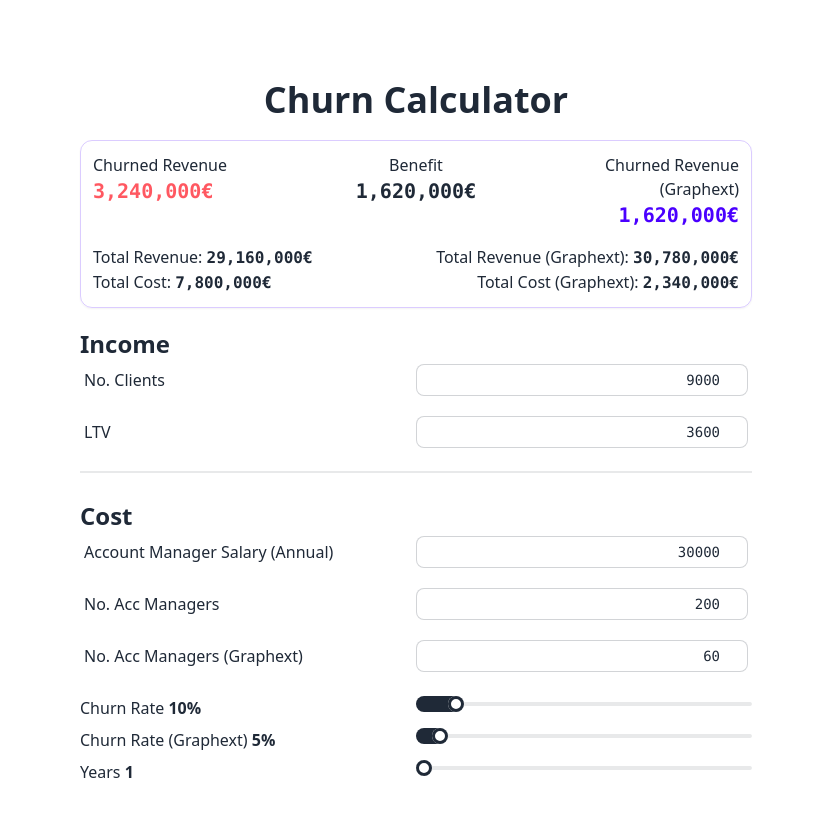
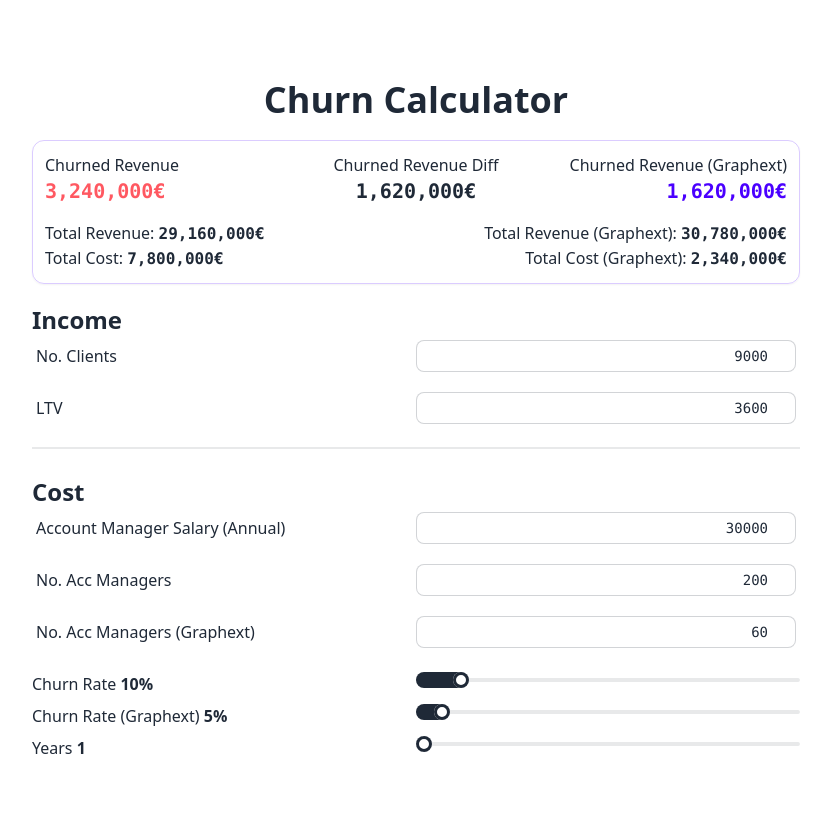
Before and after one commit to jesi-rgb/churn-calculator, a SvelteKit app: page / in a window 1280 px wide. Shown: the top 816 px of the page, without its empty margins (224-1055 px from the left). Built offline with nearby package versions, Linux system fonts and the light colour scheme.

Commit message:
fix label and width

```diff
--- a/src/routes/+layout.svelte
+++ b/src/routes/+layout.svelte
@@ -2,6 +2,6 @@
     import '../app.css'
 </script>
 
-<main class="my-20 mx-auto w-[95%] max-w-4xl">
+<main class="my-20 mx-auto w-[95%] max-w-5xl">
     <slot />
 </main>
--- a/src/routes/+page.svelte
+++ b/src/routes/+page.svelte
@@ -65,7 +65,7 @@
             </div>
 
             <div class="md:w-1/3 md:text-center">
-                <div>Benefit</div>
+                <div>Churned Revenue Diff</div>
                 <div class="font-bold text-xl font-mono">
                     {difference.toLocaleString()}€
                 </div>
```
